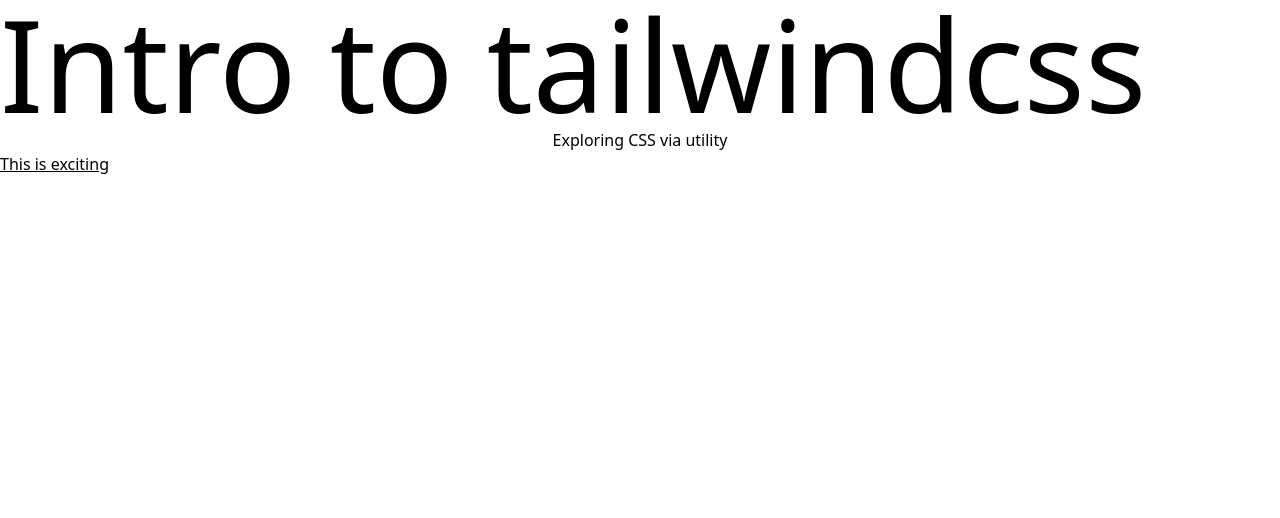
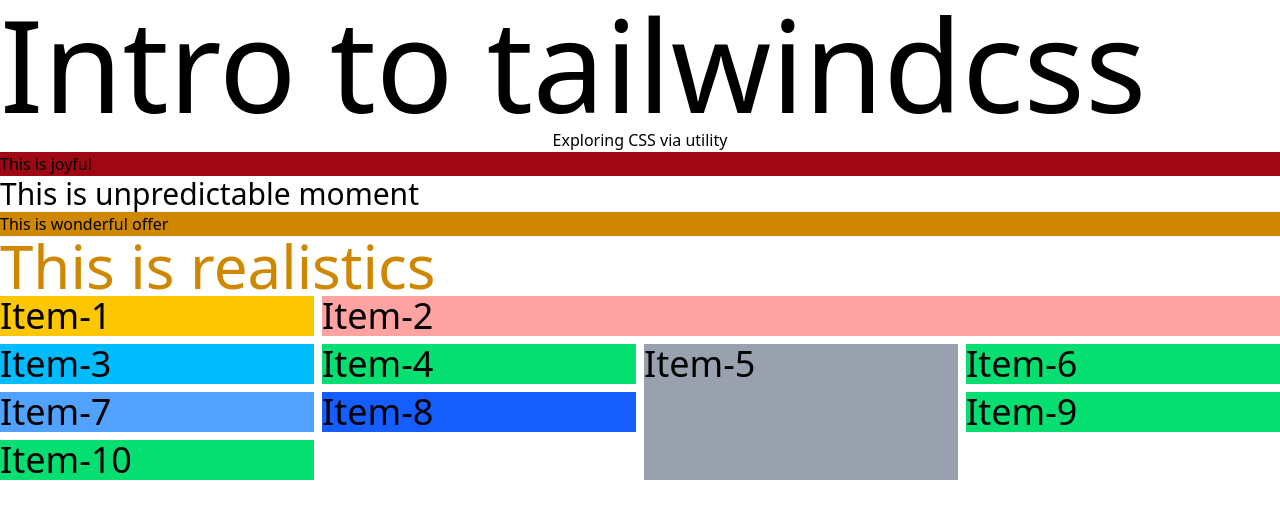
Before and after one commit to Hashemeee92/tailwind-css-intellisense, a plain HTML site: page index.html in a window 1280 px wide. Drawn offline with nearby package versions, Linux system fonts and the light colour scheme.

Commit message:
update gri

```diff
--- a/index.html
+++ b/index.html
@@ -7,8 +7,28 @@
     <script src="https://cdn.jsdelivr.net/npm/@tailwindcss/browser@4"></script>
 </head>
 <body>
-    <h1 class="text-9xl">Intro to tailwindcss</h1>
+    <section>
+        <h1 class="text-9xl">Intro to tailwindcss</h1>
     <h3 class="text-center">Exploring CSS via utility</h3>
-    <p class="underline">This is exciting</p>
+    <p class="bg-red-800">This is joyful</p>
+    <p class="text-3xl">This is unpredictable moment</p>
+    <p class="bg-yellow-600">This is wonderful offer</p>
+    <p class="text-6xl text-yellow-600">This is realistics</p>
+    </section>
+    <section class=" text-3xl">
+        <div class="grid grid-cols-4 gap-2 text-4xl">
+            <div class="bg-yellow-400">Item-1</div>
+            <div class="col-span-3 bg-red-300">Item-2</div>
+            <div class="bg-sky-400">Item-3</div>
+            <div class="bg-green-400">Item-4</div>
+            <div class="row-span-3 bg-gray-400">Item-5</div>
+            <div class="bg-green-400">Item-6</div>
+            <div class="bg-blue-400">Item-7</div>
+            <div class="bg-blue-600">Item-8</div>
+            <div class="bg-green-400">Item-9</div>
+            <div class="bg-green-400">Item-10</div>
+        </div>
+
+    </section>
 </body>
 </html>
--- /dev/null
+++ b/tailwindinit.css
@@ -0,0 +1 @@
+@import "tailwindcss"
```
